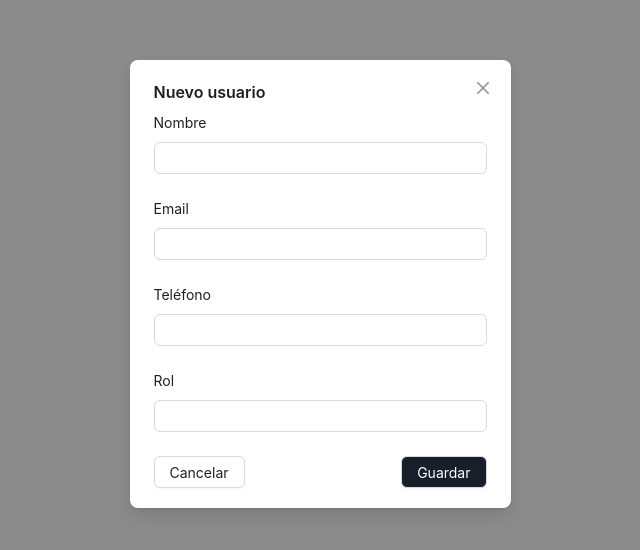
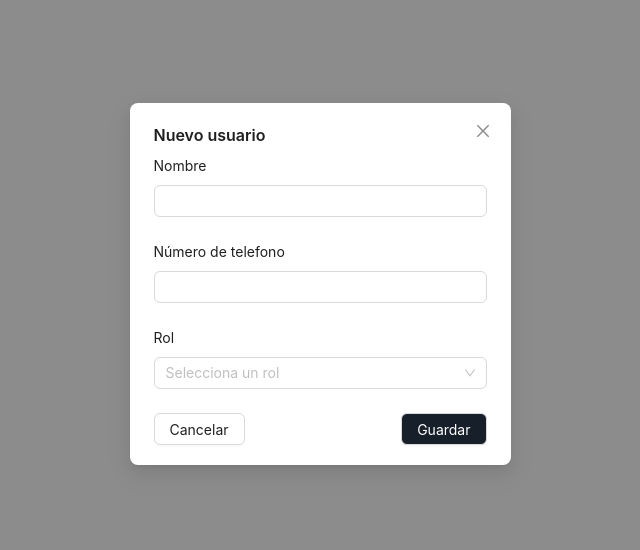
Before and after one commit to alonsosfera/event-ticket-project, a Next.js app: page /users in a window 1280 px wide. Shown: the part 116-666 px from the top of the page, without its empty margins (320-960 px from the left). Built offline with nearby package versions, Linux system fonts and the light colour scheme.

Commit message:
comments resolved

```diff
--- a/components/user/newUser-component.js
+++ b/components/user/new-user-component.js
@@ -1,4 +1,4 @@
-import { Button, Form, Input, Modal } from "antd"
+import { Button, Form, Input, Modal, Select } from "antd"
 import { useState } from "react"
 
 const NewUser = () => {
@@ -9,6 +9,8 @@ const NewUser = () => {
   const handleSubmit = () => {
     setVisible(false)
   }
+
+  const { Option } = Select
 
   return (
     <Modal
@@ -39,29 +41,25 @@ const NewUser = () => {
         <Form.Item
           label="Nombre"
           name="name"
-          rules={[{ message: "Por favor introduce tu nombre!" }]}>
+          rules={[{ message: "Por favor introduce nombre!" }]}>
           <Input />
         </Form.Item>
 
         <Form.Item
-          label="Email"
-          name="email"
-          rules={[{ message: "Por favor confirma tu email!" }]}>
-          <Input />
-        </Form.Item>
-
-        <Form.Item
-          label="Teléfono"
-          name="telephone"
-          rules={[{ message: "Por favor confirma tu número de teléfono!" }]}>
+          label="Número de telefono"
+          name="phone"
+          rules={[{ message: "Por favor confirma email!" }]}>
           <Input />
         </Form.Item>
 
         <Form.Item
           label="Rol"
           name="role"
-          rules={[{ message: "Por favor confirma tu número de teléfono!" }]}>
-          <Input />
+          rules={[{ message: "Por favor selecciona un rol" }]}>
+          <Select placeholder="Selecciona un rol">
+            <Option value="ADMIN">ADMIN</Option>
+            <Option value="HOST">HOST</Option>
+          </Select>
         </Form.Item>
       </Form>
     </Modal>
--- a/pages/users.js
+++ b/pages/users.js
@@ -1,4 +1,4 @@
-import NewUser from "@/components/user/newUser-component"
+import NewUser from "@/components/user/new-user-component"
 
 
 export default function UsersPage() {
```
